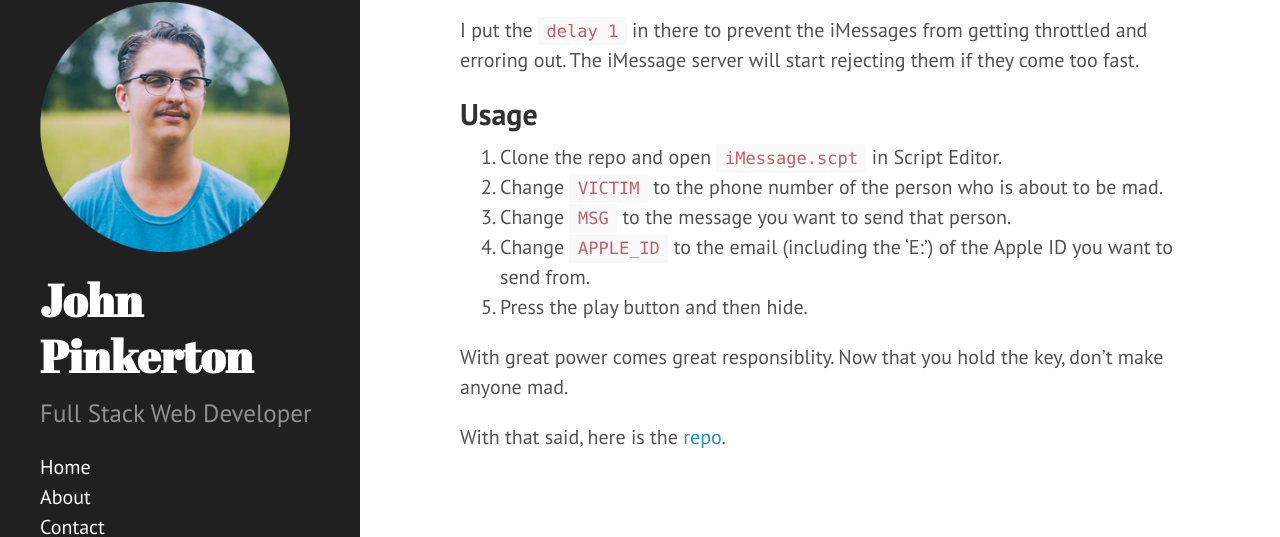
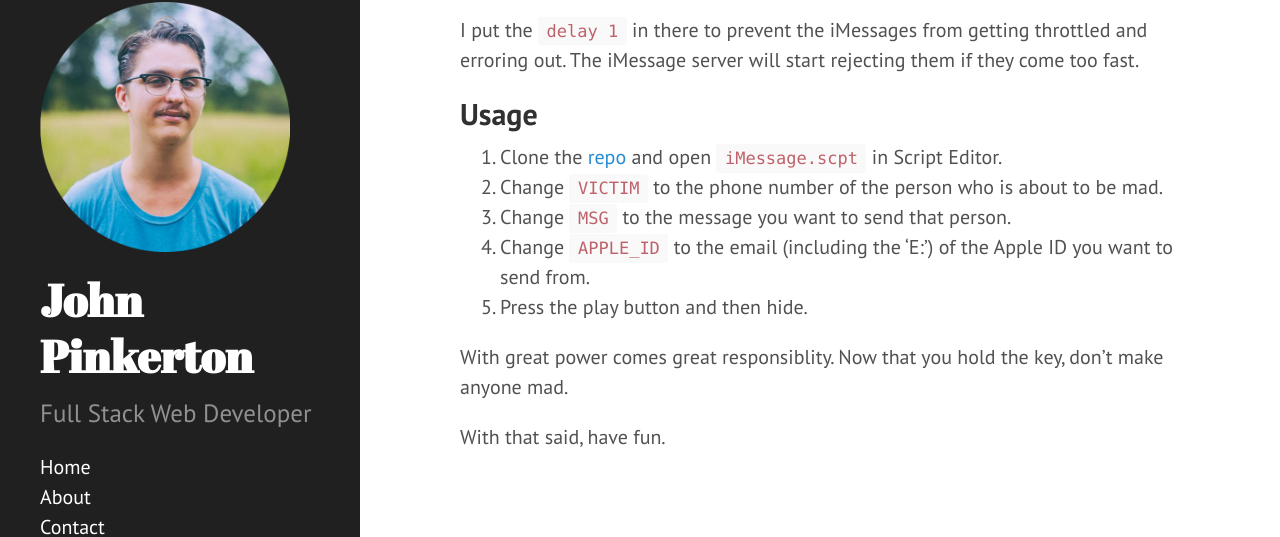
Before and after one commit to johnthepink/johnthepink.github.io, a Jekyll site: the page built from _posts/2014-11-12-automated-imessages.md, in a window 1280 px wide and 1251 px high. Shown: the part 639-1176 px from the top of the window. Built offline with Jekyll 4.4.1, drawn with Linux system fonts in a browser that asks for light colours; Markdown is read by kramdown in place of the engine named in the settings; comment, search, counter and statistics services are not loaded.

Commit message:
move repo link

```diff
--- a/_posts/2014-11-12-automated-imessages.md
+++ b/_posts/2014-11-12-automated-imessages.md
@@ -24,7 +24,7 @@ I put the `delay 1` in there to prevent the iMessages from getting throttled and
 
 ## Usage
 
-1. Clone the repo and open `iMessage.scpt` in Script Editor.
+1. Clone the [repo](https://github.com/johnthepink/imessage-spam) and open `iMessage.scpt` in Script Editor.
 2. Change `VICTIM` to the phone number of the person who is about to be mad.
 3. Change `MSG` to the message you want to send that person.
 4. Change `APPLE_ID` to the email (including the 'E:') of the Apple ID you want to send from.
@@ -32,4 +32,4 @@ I put the `delay 1` in there to prevent the iMessages from getting throttled and
 
 With great power comes great responsiblity. Now that you hold the key, don't make anyone mad.
 
-With that said, here is the [repo](https://github.com/johnthepink/imessage-spam).
+With that said, have fun.
```
